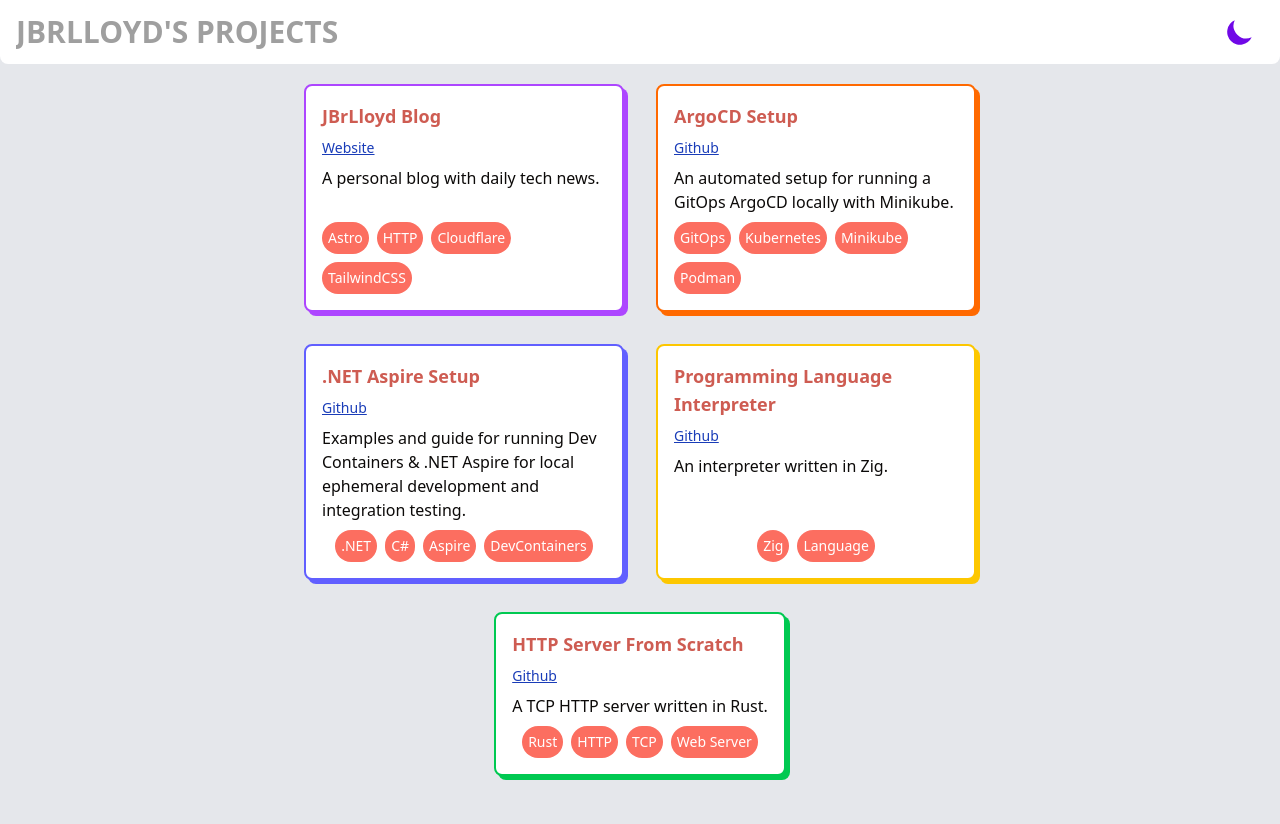
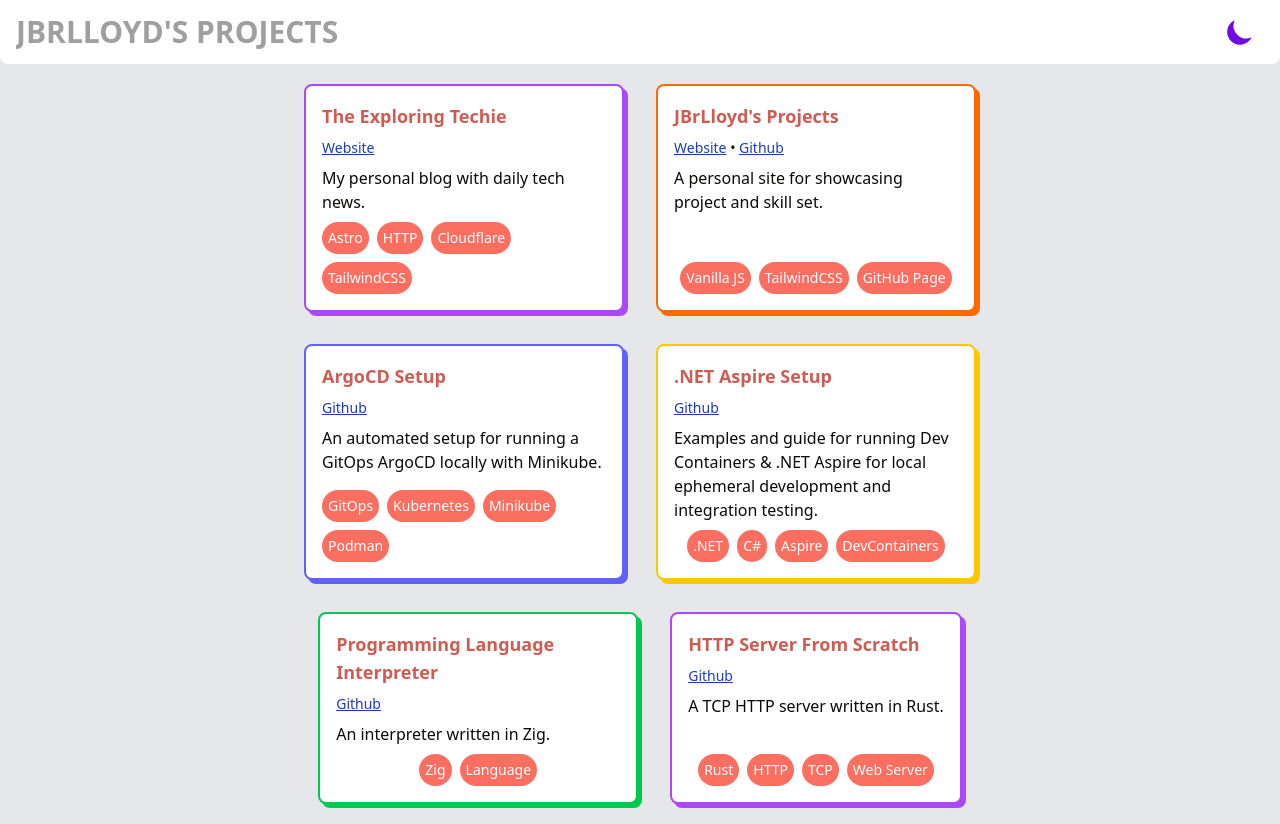
Before and after one commit to JBrLloyd/jbrlloyd.github.io, a plain HTML site: page index.html in a window 1280 px wide. Before the commit the page ends 800 px from the top, so only its background shows below. Drawn offline with nearby package versions, Linux system fonts and the light colour scheme; grey boxes are pictures that could not be loaded.

Commit message:
rename blog, add current project and fix in-lined links

```diff
--- a/index.html
+++ b/index.html
@@ -131,13 +131,15 @@
                       class="font-semibold text-lg text-light-header-primary dark:text-dark-header-primary"
                     >${project.projectName}</h1>
 
+                    <p class="text-sm text-light-primary dark:text-dark-primary">
                     ${links
                       .map(link => `<a
                             href="${link.href}"
                             target="_blank"
-                            class="text-sm text-light-link-primary dark:text-dark-link-primary underline"
+                            class="text-sm text-light-link-primary dark:text-dark-link-primary underline inline"
                           >${link.label}</a>`)
                       .join(' • ')}
+                    </p>
 
                     <p class="text-light-primary dark:text-dark-primary wrap-anywhere max-h-[350px] overflow-y-auto"
                     >${project.description}</p>
--- a/projects.json
+++ b/projects.json
@@ -1,13 +1,24 @@
 [
     {
-        "projectName": "JBrLloyd Blog",
-        "description": "A personal blog with daily tech news.",
+        "projectName": "The Exploring Techie",
+        "description": "My personal blog with daily tech news.",
         "website": "https://jbrlloyd.dev",
         "tags": [
             "Astro",
             "HTTP",
             "Cloudflare",
             "TailwindCSS"
+        ]
+    },
+    {
+        "projectName": "JBrLloyd's Projects",
+        "description": "A personal site for showcasing project and skill set.",
+        "website": "https://projects.jbrlloyd.dev",
+        "githubUrl": "https://github.com/JBrLloyd/jbrlloyd.github.io",
+        "tags": [
+            "Vanilla JS",
+            "TailwindCSS",
+            "GitHub Page"
         ]
     },
     {
```
